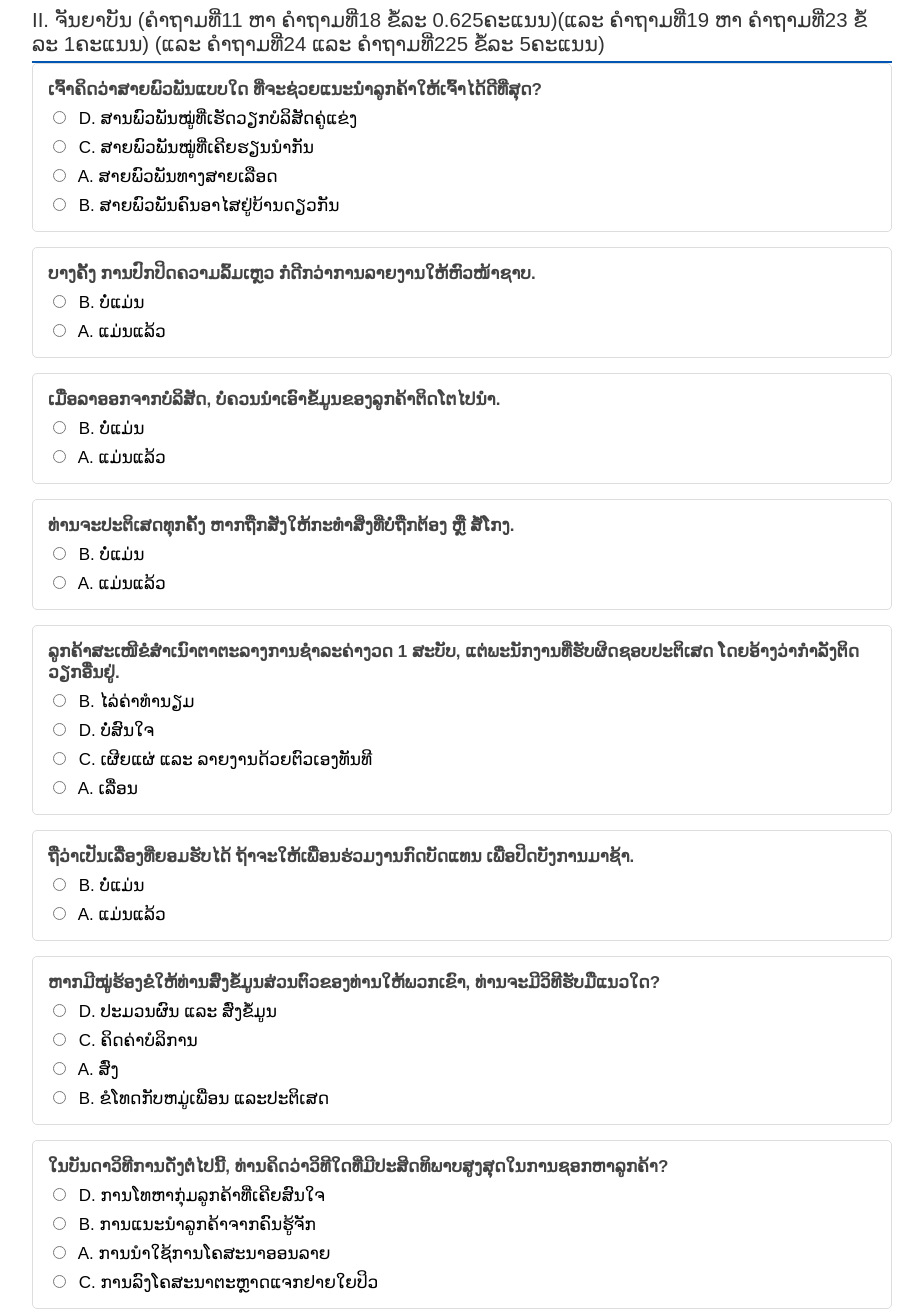
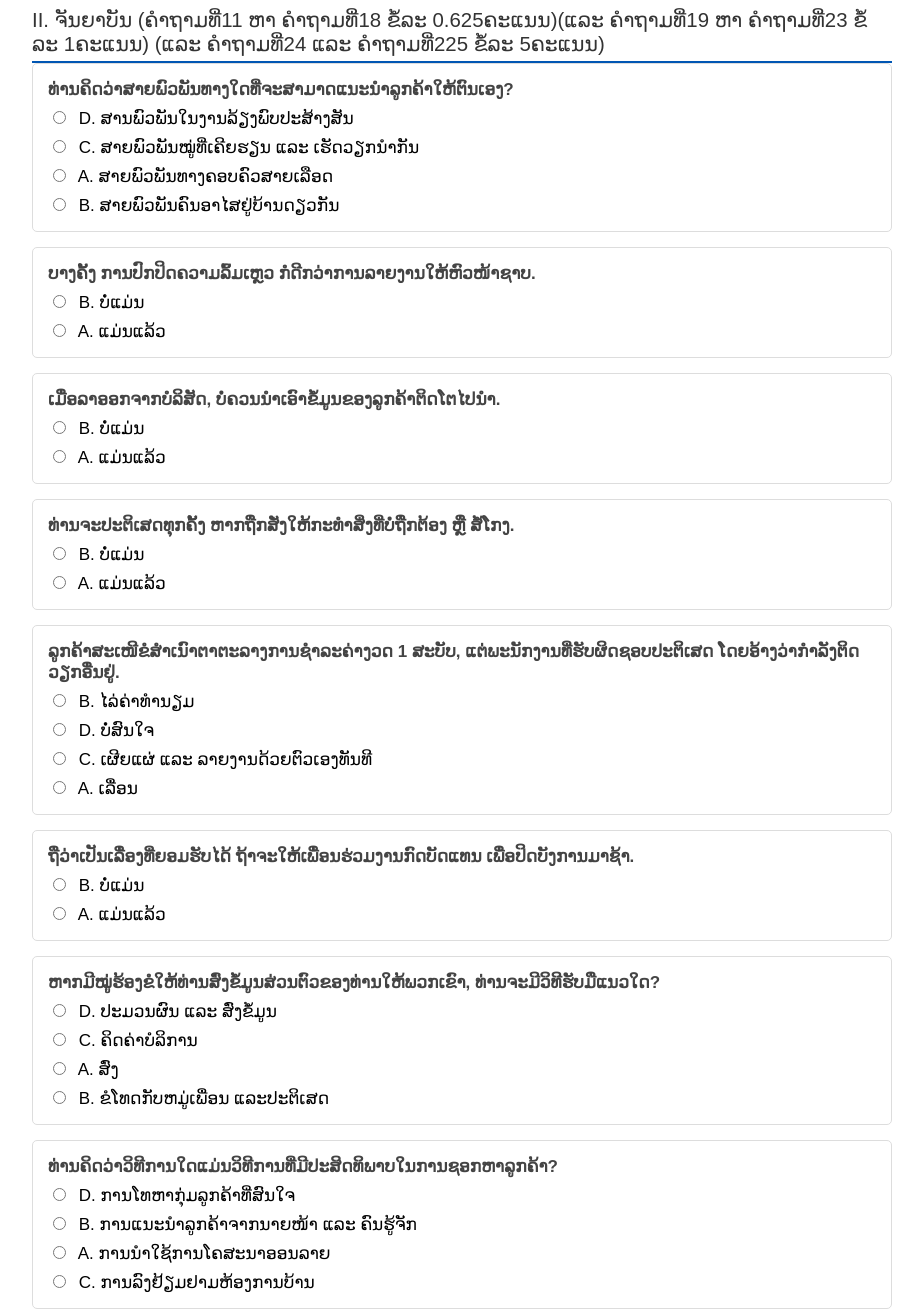
Before and after one commit to Khamvang/Scholarship-Test, a plain HTML site: page Index.html in a window 1280 px wide. Shown: the part 1680-2992 px from the top of the page, without its empty margins (178-1101 px from the left). Drawn offline with Linux system fonts and the light colour scheme.

Commit message:
Update labels and options in Index.html

```diff
--- a/Index.html
+++ b/Index.html
@@ -395,27 +395,27 @@
 
 
       <div class="question-block shuffle-item">
-        <label>ໃນບັນດາວິທີການດັ່ງຕໍ່ໄປນີ້, ທ່ານຄິດວ່າວິທີໃດທີ່ມີປະສິດທິພາບສູງສຸດໃນການຊອກຫາລູກຄ້າ?</label>
+        <label>ທ່ານຄິດວ່າວິທີການໃດແມ່ນວິທີການທີ່ມີປະສິດທິພາບໃນການຊອກຫາລູກຄ້າ?</label>
         <div class="radio-option"><input type="radio" name="q24" value="A. ການນຳໃຊ້ການໂຄສະນາອອນລາຍ" required> A. ການນຳໃຊ້ການໂຄສະນາອອນລາຍ
         </div>
-        <div class="radio-option"><input type="radio" name="q24" value="B. ການແນະນຳລູກຄ້າຈາກຄົນຮູ້ຈັກ"> B. ການແນະນຳລູກຄ້າຈາກຄົນຮູ້ຈັກ
+        <div class="radio-option"><input type="radio" name="q24" value="B. ການແນະນຳລູກຄ້າຈາກນາຍໜ້າ ແລະ ຄົນຮູ້ຈັກ"> B. ການແນະນຳລູກຄ້າຈາກນາຍໜ້າ ແລະ ຄົນຮູ້ຈັກ
         </div>
-        <div class="radio-option"><input type="radio" name="q24" value="C. ການລົງໂຄສະນາຕະຫຼາດແຈກຢາຍໃຍປິວ"> C. ການລົງໂຄສະນາຕະຫຼາດແຈກຢາຍໃຍປິວ
+        <div class="radio-option"><input type="radio" name="q24" value="C. ການລົງຢ້ຽມຢາມຫ້ອງການບ້ານ"> C. ການລົງຢ້ຽມຢາມຫ້ອງການບ້ານ
         </div>
-        <div class="radio-option"><input type="radio" name="q24" value="D. ການໂທຫາກຸ່ມລູກຄ້າທີ່ເຄີຍສົນໃຈ"> D. ການໂທຫາກຸ່ມລູກຄ້າທີ່ເຄີຍສົນໃຈ
+        <div class="radio-option"><input type="radio" name="q24" value="D. ການໂທຫາກຸ່ມລູກຄ້າທີ່ສົນໃຈ"> D. ການໂທຫາກຸ່ມລູກຄ້າທີ່ສົນໃຈ
         </div>
       </div>
 
 
       <div class="question-block shuffle-item">
-        <label>ເຈົ້າຄິດວ່າສາຍພົວພັນແບບໃດ ທີ່ຈະຊ່ວຍແນະນຳລູກຄ້າໃຫ້ເຈົ້າໄດ້ດີທີ່ສຸດ?</label>
-        <div class="radio-option"><input type="radio" name="q25" value="A. ສາຍພົວພັນທາງສາຍເລືອດ" required> A. ສາຍພົວພັນທາງສາຍເລືອດ
+        <label>ທ່ານຄິດວ່າສາຍພົວພັນທາງໃດທີ່ຈະສາມາດແນະນຳລູກຄ້າໃຫ້ຕົນເອງ?</label>
+        <div class="radio-option"><input type="radio" name="q25" value="A. ສາຍພົວພັນທາງຄອບຄົວສາຍເລືອດ" required> A. ສາຍພົວພັນທາງຄອບຄົວສາຍເລືອດ
         </div>
         <div class="radio-option"><input type="radio" name="q25" value="B. ສາຍພົວພັນຄົນອາໄສຢູ່ບ້ານດຽວກັນ"> B. ສາຍພົວພັນຄົນອາໄສຢູ່ບ້ານດຽວກັນ
         </div>
-        <div class="radio-option"><input type="radio" name="q25" value="C. ສາຍພົວພັນໝູ່ທີ່ເຄີຍຮຽນນຳກັນ"> C. ສາຍພົວພັນໝູ່ທີ່ເຄີຍຮຽນນຳກັນ
+        <div class="radio-option"><input type="radio" name="q25" value="C. ສາຍພົວພັນໝູ່ທີ່ເຄີຍຮຽນ ແລະ ເຮັດວຽກນຳກັນ"> C. ສາຍພົວພັນໝູ່ທີ່ເຄີຍຮຽນ ແລະ ເຮັດວຽກນຳກັນ
         </div>
-        <div class="radio-option"><input type="radio" name="q25" value="D. ສານພົວພັນໝູ່ທີ່ເຮັດວຽກບໍລິສັດຄູ່ແຂ່ງ"> D. ສານພົວພັນໝູ່ທີ່ເຮັດວຽກບໍລິສັດຄູ່ແຂ່ງ
+        <div class="radio-option"><input type="radio" name="q25" value="D. ສານພົວພັນໃນງານລ້ຽງພົບປະສ້າງສັນ"> D. ສານພົວພັນໃນງານລ້ຽງພົບປະສ້າງສັນ
         </div>
       </div>
 
```
